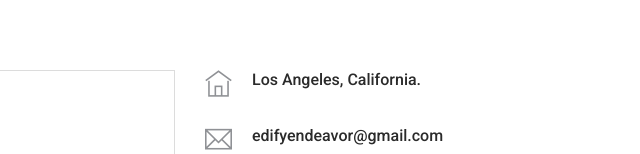
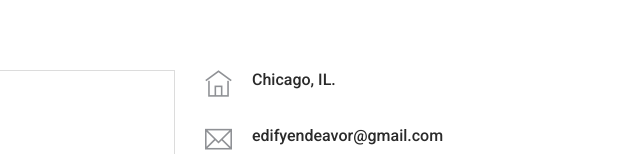
Before and after one commit to EOOkuro/edifyendeavor501, a website: page public/contact.html in a window 1280 px wide. Shown: the part 646-800 px from the top of the page, 640-1280 px from the left. Drawn offline with Linux system fonts and the light colour scheme.

Commit message:
Update contact.html

```diff
--- a/public/contact.html
+++ b/public/contact.html
@@ -122,7 +122,7 @@
                         <div class="media contact-info">
                             <span class="contact-info__icon"><i class="ti-home"></i></span>
                             <div class="media-body">
-                                <h3>Los Angeles, California.</h3>
+                                <h3>Chicago, IL.</h3>
                             </div>
                         </div>
                         <div class="media contact-info">
```
